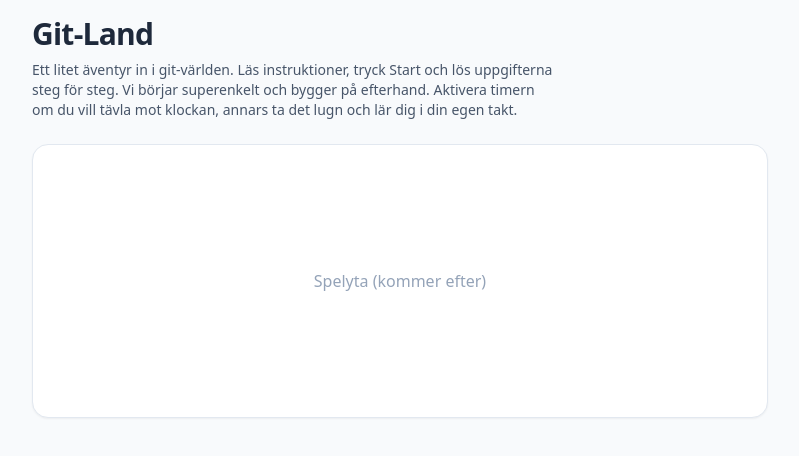
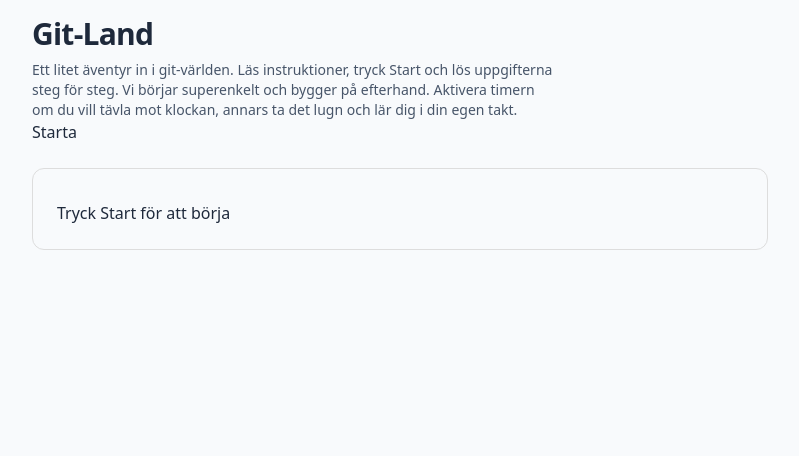
Before and after one commit to DulamaA/git-land-game, a React (Vite) app: page / in a window 1280 px wide. Shown: the top 456 px of the page, without its empty margins (240-1039 px from the left). Built offline with nearby package versions, Linux system fonts and the light colour scheme.

Commit message:
:sparkles: feat: add Start/Reset button options and playfield status text + format with prettier

```diff
--- a/src/App.tsx
+++ b/src/App.tsx
@@ -1,4 +1,8 @@
+import { useState } from 'react';
+
 export default function App() {
+  const [started, setStarted] = useState(false);
+
   return (
     <div className="min-h-screen bg-slate-50 text-slate-800">
       <main className="mx-auto max-w-3xl p-4">
@@ -9,10 +13,24 @@ export default function App() {
             steg för steg. Vi börjar superenkelt och bygger på efterhand. Aktivera timern om du vill
             tävla mot klockan, annars ta det lugn och lär dig i din egen takt.
           </p>
+
+          <div>
+            {started ? (
+              <button onClick={() => setStarted(false)}>Återställ</button>
+            ) : (
+              <button onClick={() => setStarted(true)}>Starta</button>
+            )}
+          </div>
         </header>
 
-        <section className="mt-6 rounded-2xl border border-slate-200 bg-white p-6 shadow-sm">
-          <div className="h-56 grid place-items-center text-slate-400">Spelyta (kommer efter)</div>
+        <section
+          aria-label="Spelyta"
+          style={{ marginTop: 24, border: '1px solid #ddd', borderRadius: 12, padding: 24 }}
+        >
+          <div style={{ marginTop: 8 }}>
+            {started && <p>Spelet är igång 🎮</p>}
+            {!started && <p>Tryck Start för att börja</p>}
+          </div>
         </section>
       </main>
     </div>
```
